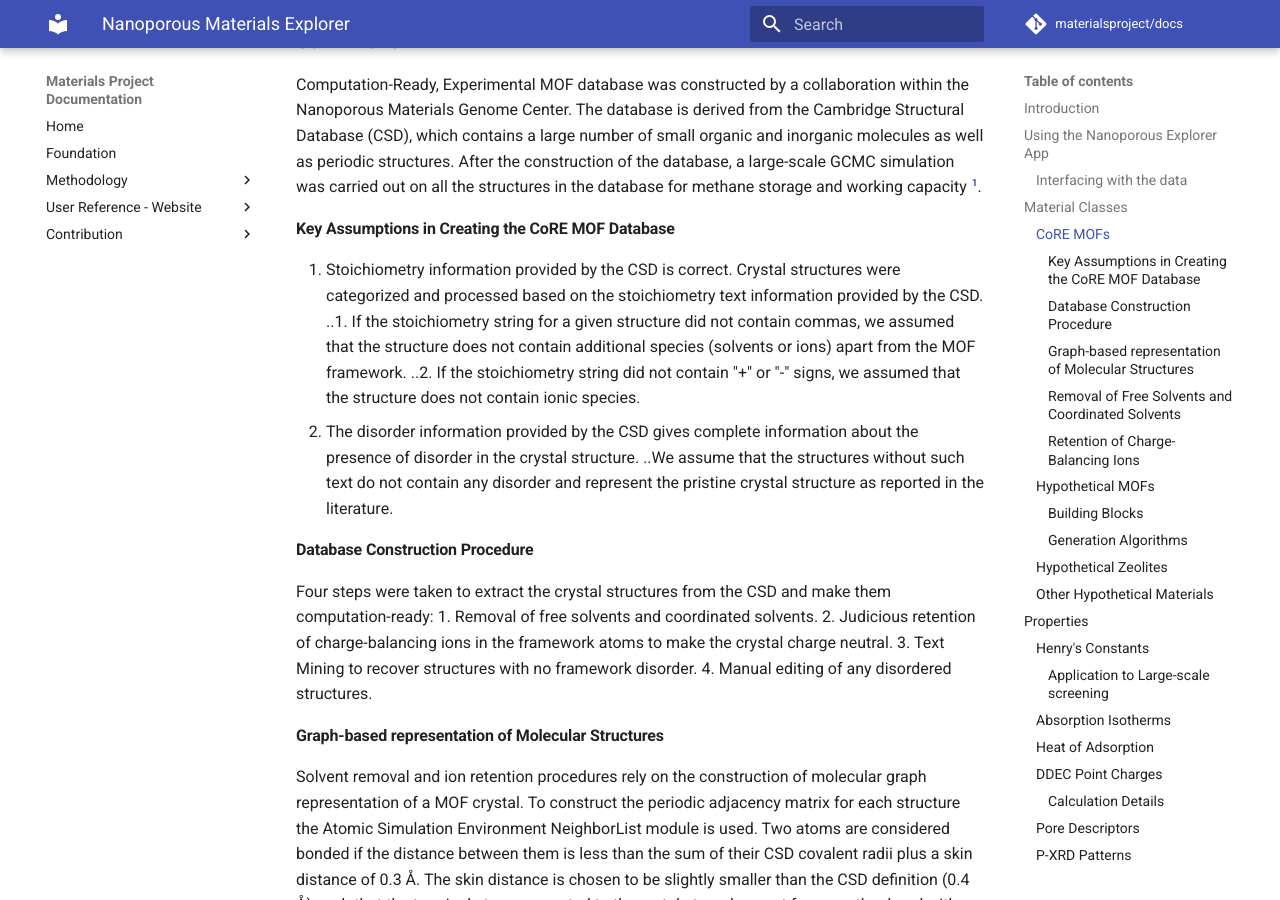
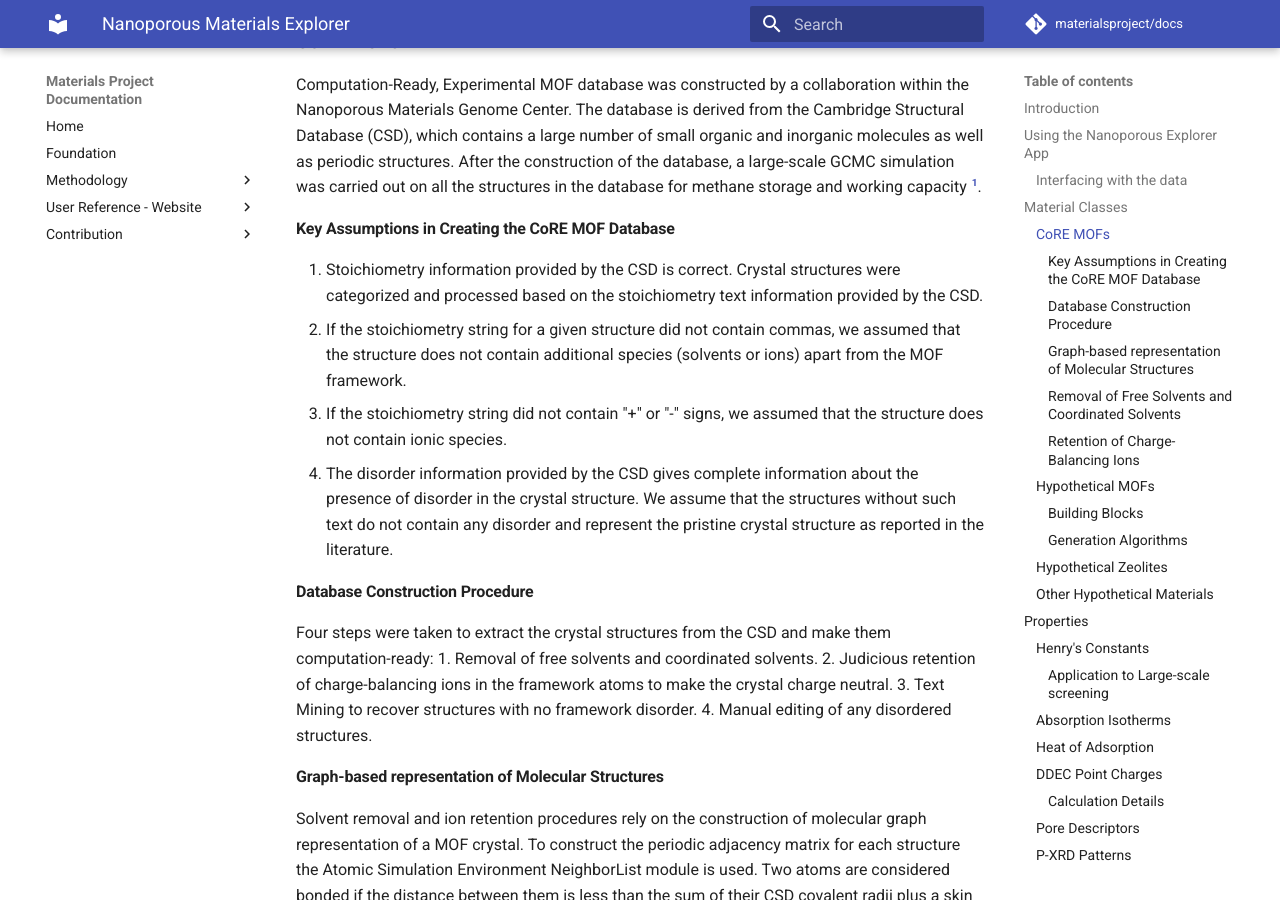
Before and after one commit to materialsproject/docs, an MkDocs documentation site: the page built from docs/user-guide/nanoporous-explorer.md, in a window 1280 px wide and 900 px high, scrolled down 1351 px. Built offline with MkDocs 1.6.1 and Material for MkDocs 9.7.7, drawn with Linux system fonts in a browser that asks for light colours; formulas are drawn with MathJax 3; comment, search, counter and statistics services are not loaded.

Commit message:
replace periods with spaces for indent

```diff
--- a/docs/user-guide/nanoporous-explorer.md
+++ b/docs/user-guide/nanoporous-explorer.md
@@ -19,10 +19,10 @@ Computation-Ready, Experimental MOF database was constructed by a collaboration
 
 #### Key Assumptions in Creating the CoRE MOF Database
 1. Stoichiometry information provided by the CSD is correct. Crystal structures were categorized and processed based on the stoichiometry text information provided by the CSD.
-..1. If the stoichiometry string for a given structure did not contain commas, we assumed that the structure does not contain additional species (solvents or ions) apart from the MOF framework.
-..2. If the stoichiometry string did not contain "+" or "-" signs, we assumed that the structure does not contain ionic species.
+  1. If the stoichiometry string for a given structure did not contain commas, we assumed that the structure does not contain additional species (solvents or ions) apart from the MOF framework.
+  2. If the stoichiometry string did not contain "+" or "-" signs, we assumed that the structure does not contain ionic species.
 2. The disorder information provided by the CSD gives complete information about the presence of disorder in the crystal structure.
-..We assume that the structures without such text do not contain any disorder and represent the pristine crystal structure as reported in the literature.
+  We assume that the structures without such text do not contain any disorder and represent the pristine crystal structure as reported in the literature.
 
 #### Database Construction Procedure
 Four steps were taken to extract the crystal structures from the CSD and make them computation-ready:
```
